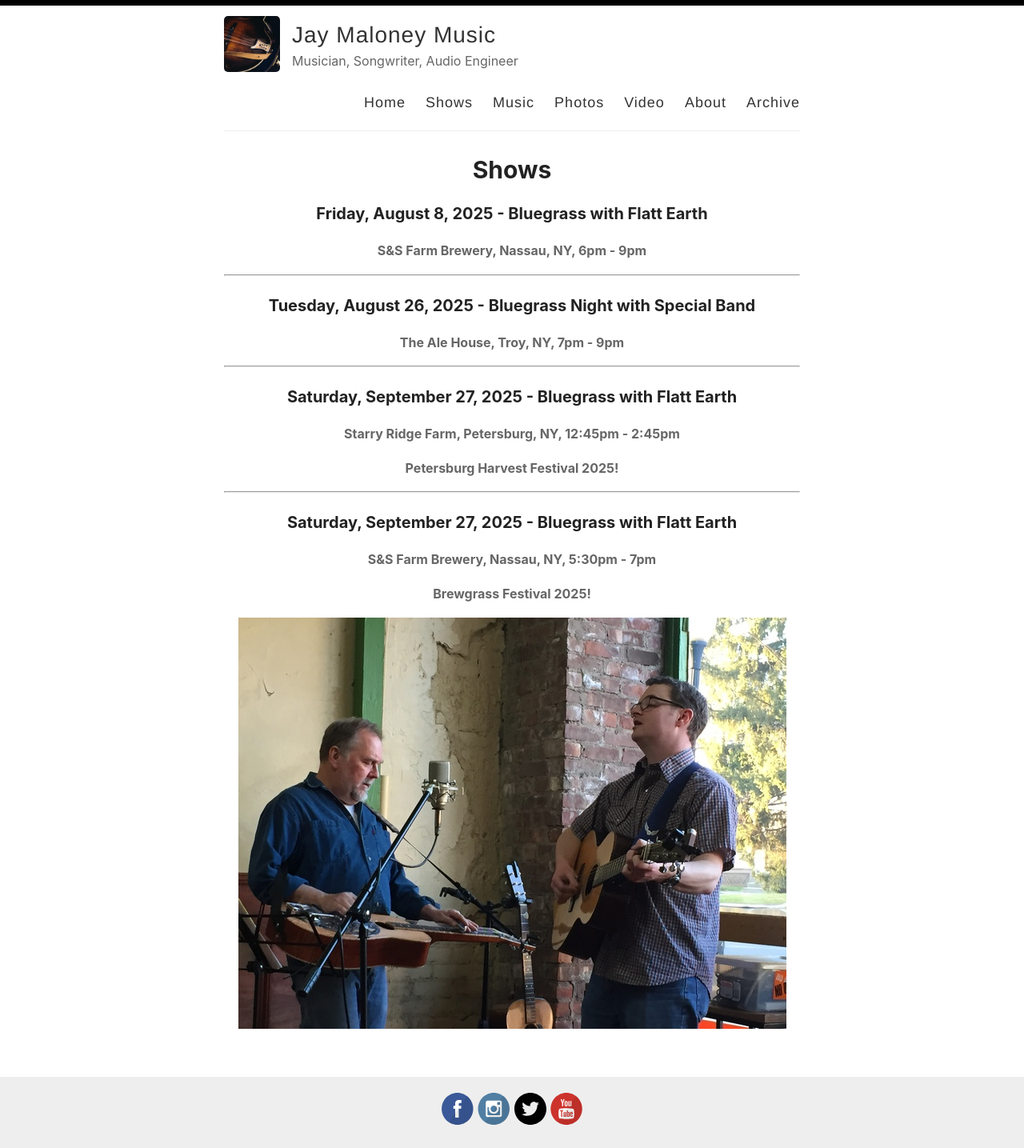
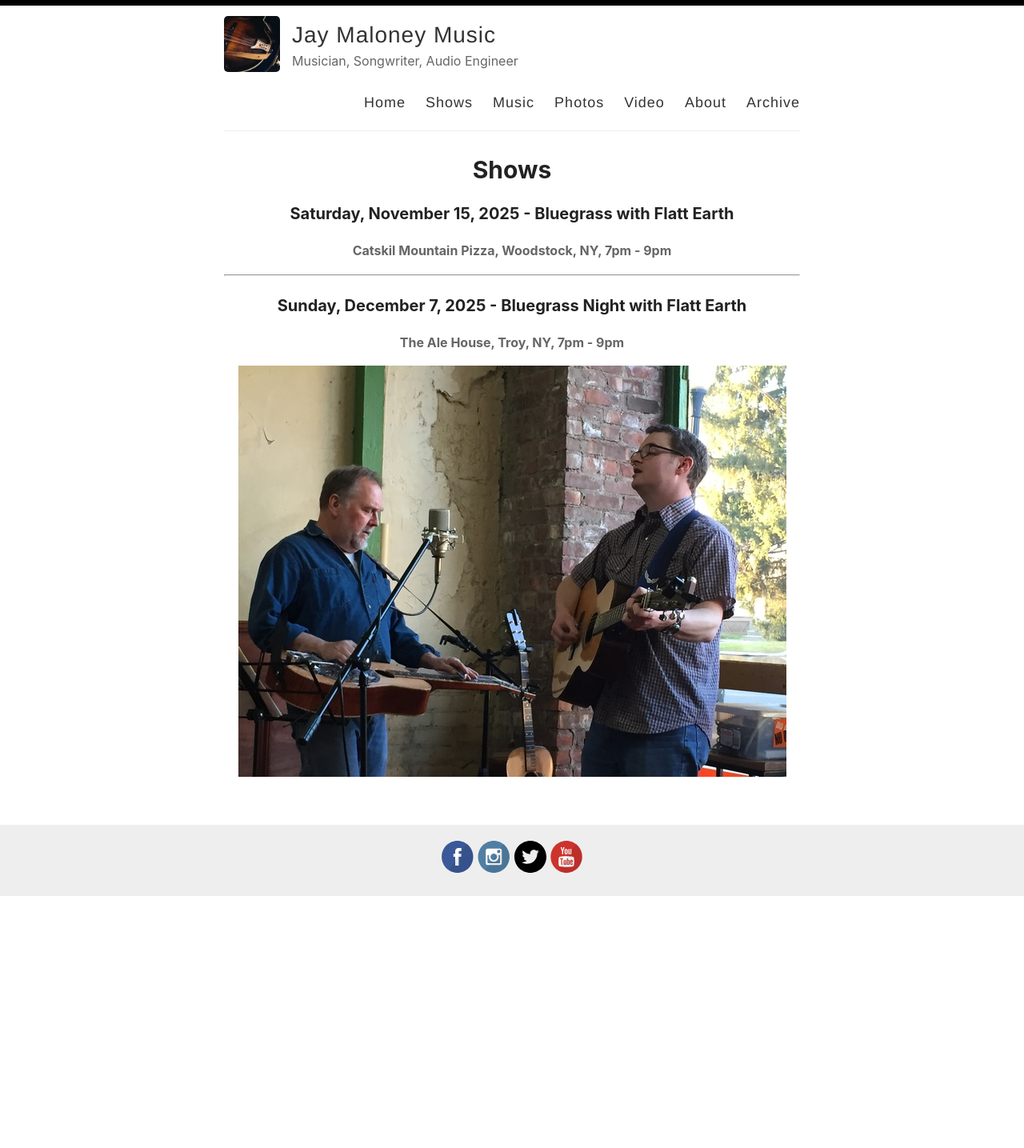
Before and after one commit to thisjaymaloney/thisjaymaloney.github.io, a Jekyll site: the page built from _pages/shows.md, in a window 1280 px wide. Shown: the whole page at 80% size. Built offline with Jekyll 4.4.1, drawn with Linux system fonts in a browser that asks for light colours; after the commit the page ends 1120 px from its top, so only the background shows below that.

Commit message:
Update shows.md

```diff
--- a/_pages/shows.md
+++ b/_pages/shows.md
@@ -3,19 +3,12 @@ layout: page
 permalink: /shows/
 title: Shows
 ---
-### Friday, August 8, 2025 - Bluegrass with Flatt Earth
-#### S&S Farm Brewery, Nassau, NY, 6pm - 9pm
+### Saturday, November 15, 2025 - Bluegrass with Flatt Earth
+#### Catskil Mountain Pizza, Woodstock, NY, 7pm - 9pm
 ---
-### Tuesday, August 26, 2025 - Bluegrass Night with Special Band
+### Sunday, December 7, 2025 - Bluegrass Night with Flatt Earth
 #### The Ale House, Troy, NY, 7pm - 9pm
----
-### Saturday, September 27, 2025 - Bluegrass with Flatt Earth
-#### Starry Ridge Farm, Petersburg, NY, 12:45pm - 2:45pm
-#### Petersburg Harvest Festival 2025!
----
-### Saturday, September 27, 2025 - Bluegrass with Flatt Earth
-#### S&S Farm Brewery, Nassau, NY, 5:30pm - 7pm
-#### Brewgrass Festival 2025!
+
 
 <p style="text-align:center;">
 <img src="/images/Jay M. 001_sm.jpg" alt="Jay Maloney & Kevin Maul - 2016">
```
